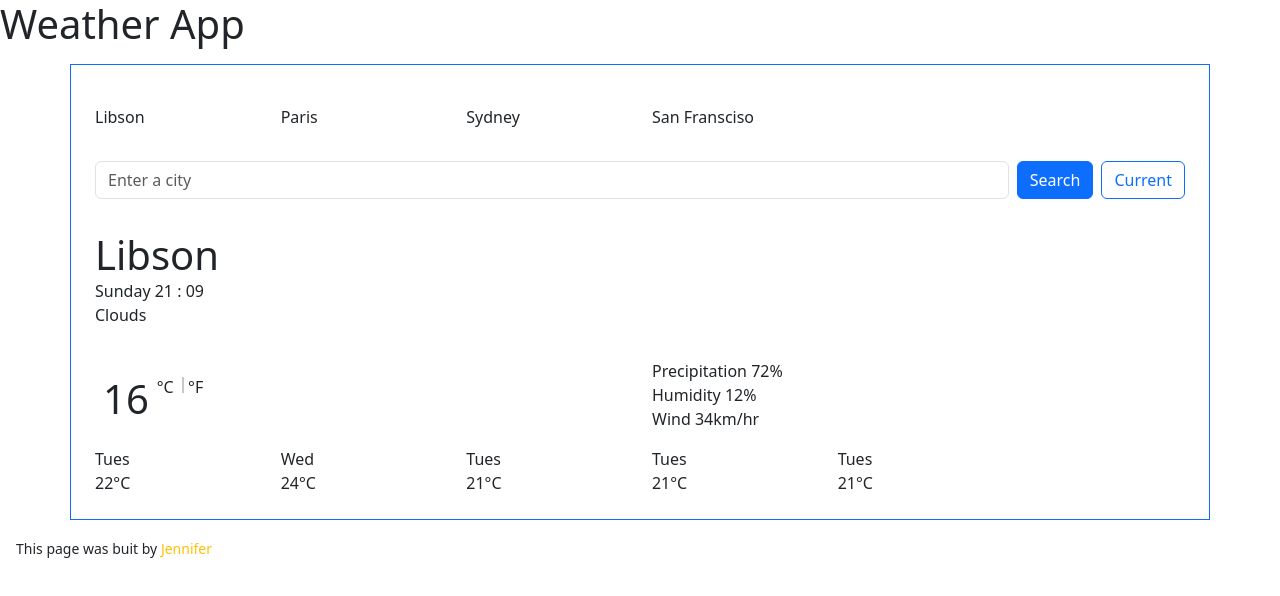
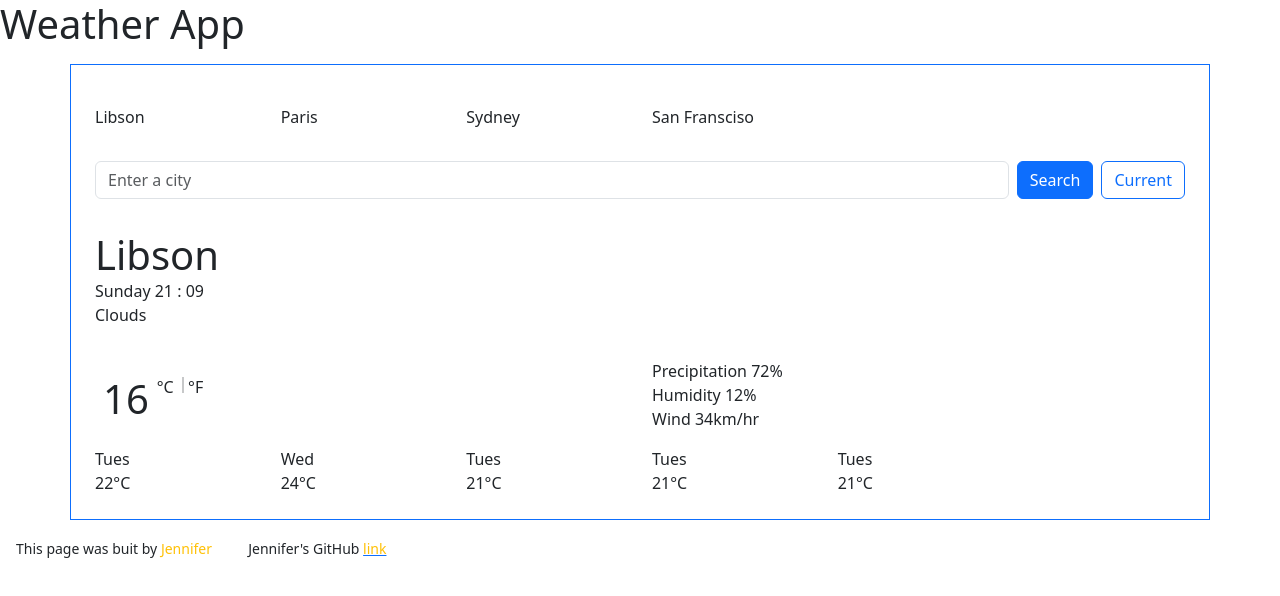
Before and after one commit to MbonuJennifer/MyCoolApp, a plain HTML site: page index.html in a window 1280 px wide. Drawn offline with nearby package versions, Linux system fonts and the light colour scheme.

Commit message:
Added github link

```diff
--- a/index.html
+++ b/index.html
@@ -121,6 +121,7 @@
       </div>
     </div>
     <small class="text-center my-5 p-3">This page was buit by <span class="text-warning">Jennifer</span></small>
+    <small class="text-center my-5 p-3">Jennifer's GitHub <a href="https://github.com/MbonuJennifer/MyCoolApp"><span class="text-warning">link</span></a></small>
 
     <script src="src/index.js"></script>
   </body>
```
